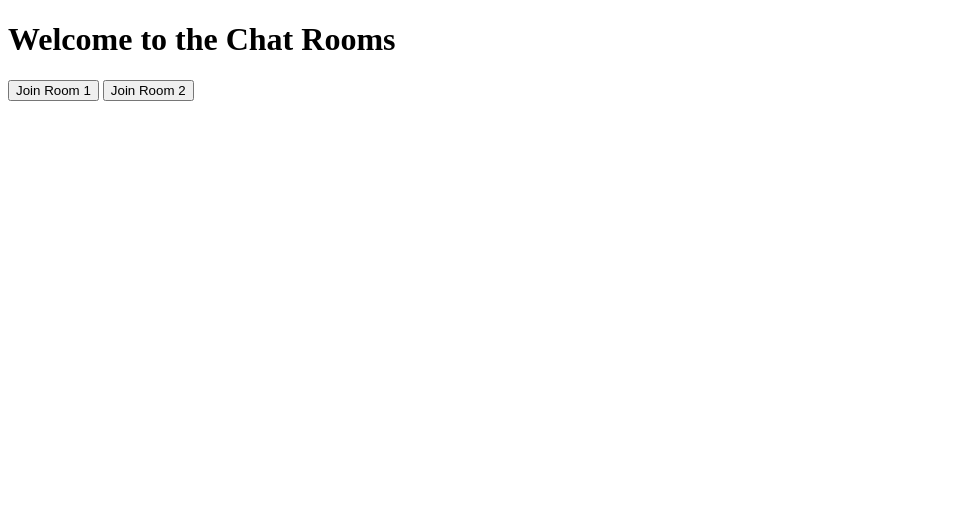
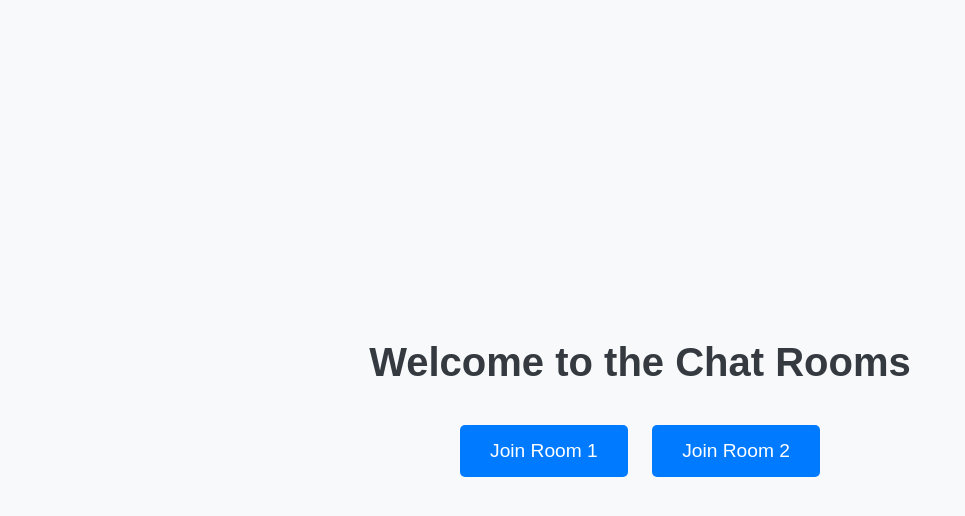
Before and after one commit to failaxite/OmeFlop, a plain HTML site: page websocket/front/index.html in a window 1280 px wide. Shown: the whole page, without its empty margins (0-965 px from the left). Drawn offline with Linux system fonts and the light colour scheme.

Commit message:
modify code

```diff
--- a/websocket/front/index.html
+++ b/websocket/front/index.html
@@ -4,11 +4,51 @@
     <meta charset="UTF-8">
     <meta name="viewport" content="width=device-width, initial-scale=1.0">
     <title>Welcome to Chat Rooms</title>
+    <style>
+        body {
+            margin: 0;
+            padding: 0;
+            display: flex;
+            justify-content: center;
+            align-items: center;
+            height: 100vh;
+            background-color: #f8f9fa; /* Couleur de fond */
+            font-family: Arial, sans-serif; /* Police de caractères */
+        }
+
+        .container {
+            text-align: center;
+        }
+
+        h1 {
+            font-size: 2.5rem;
+            margin-bottom: 30px;
+            color: #343a40; /* Couleur du texte */
+        }
+
+        button {
+            padding: 15px 30px;
+            font-size: 1.2rem;
+            border: none;
+            background-color: #007bff; /* Couleur de fond du bouton */
+            color: #fff; /* Couleur du texte du bouton */
+            cursor: pointer;
+            margin: 10px;
+            border-radius: 5px;
+            transition: background-color 0.3s ease; /* Transition pour un effet de survol */
+        }
+
+        button:hover {
+            background-color: #0056b3; /* Couleur de fond du bouton au survol */
+        }
+    </style>
 </head>
 <body>
+    <div class="container">
         <h1>Welcome to the Chat Rooms</h1>
         <button onclick="checkRoomAvailability('room1')">Join Room 1</button>
         <button onclick="checkRoomAvailability('room2')">Join Room 2</button>
+    </div>
 
     <script>
         function checkRoomAvailability(room) {
@@ -19,18 +59,17 @@
                     } else {
                         alert('This room is full. Please try another one.');
                         setTimeout(() => {
-                    window.location.href = '/'; // Rediriger vers la page d'accueil après 5 secondes
-                }, 5000); // 5000 millisecondes = 5 secondes
+                            window.location.href = '/';
+                        }, 5000);
                     }
                 })
                 .catch(error => {
                     console.error('Error checking room availability:', error);
                     setTimeout(() => {
-                window.location.href = '/' +r; // Rediriger vers la page d'accueil après 5 secondes en cas d'erreur
+                        window.location.href = '/';
                     }, 5000);
                 });
         }
-
     </script>
 </body>
 </html>
```
Also changed, not shown: websocket/front/room2.html (+11 -9 lines). Lines whose indentation alone changed are shown as unchanged.
